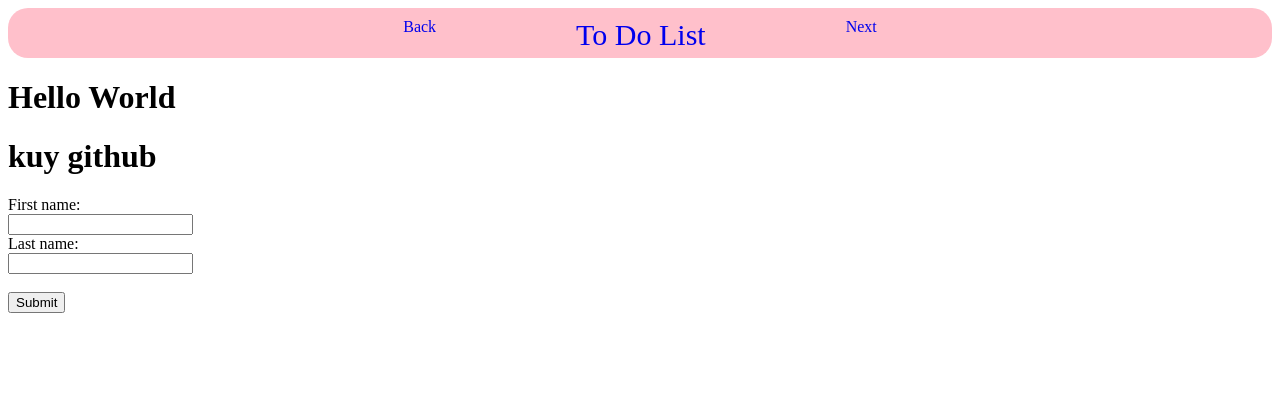
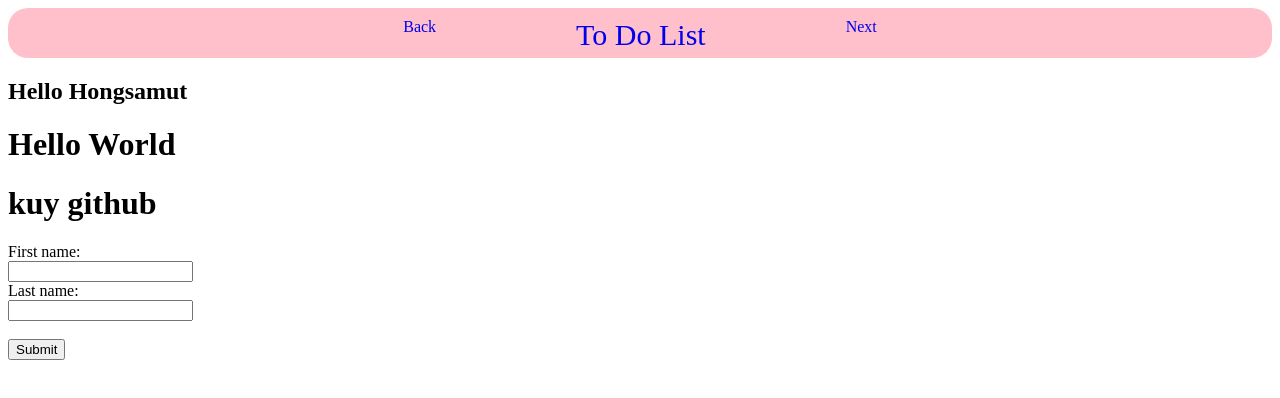
Before and after one commit to Chinjuku/HongsamutIT, a SvelteKit app: page / in a window 1280 px wide. Shown: the top 398 px of the page. Built offline with nearby package versions, Linux system fonts and the light colour scheme.

Commit message:
Chinjuku

```diff
--- a/src/routes/+page.svelte
+++ b/src/routes/+page.svelte
@@ -2,6 +2,7 @@
 
 </script> -->
 
+<h2>Hello Hongsamut</h2>
 <h1>Hello World</h1>
 <h1>kuy github</h1>
 <form id="myTargetForm">
```
